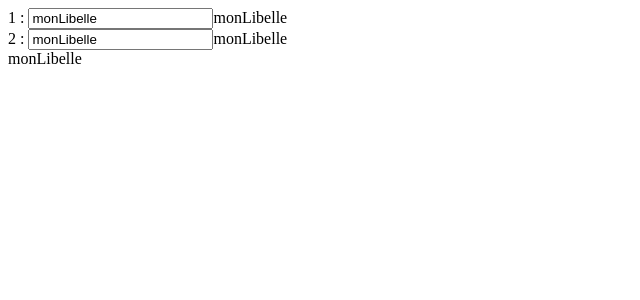
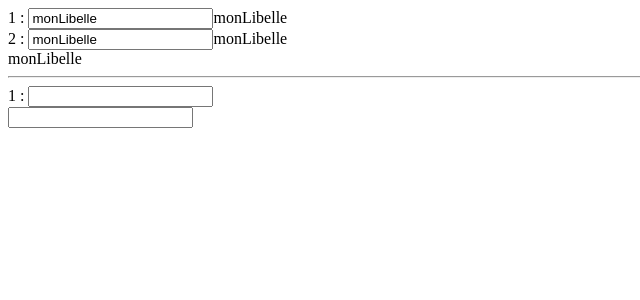
Before and after one commit to nicolasguilhem/icescrum-io, an Angular app: page / in a window 1280 px wide. Shown: the top 300 px of the page, without its empty margins (0-640 px from the left). Built offline with nearby package versions, Linux system fonts and the light colour scheme.

Commit message:
bind bidirectionnel avec variable locale au template

```diff
--- a/src/app/app.component.html
+++ b/src/app/app.component.html
@@ -1,3 +1,6 @@
 <div><app-test1 [(libelle1)]="libelle"></app-test1></div>
 <div><app-test2 [(libelle2)]="libelle"></app-test2></div>
 <div>{{libelle}}</div>
+<hr>
+<div><app-test1 #test1></app-test1></div>
+<div><input type="text" [(ngModel)]="test1._libelle1"></div>
```
